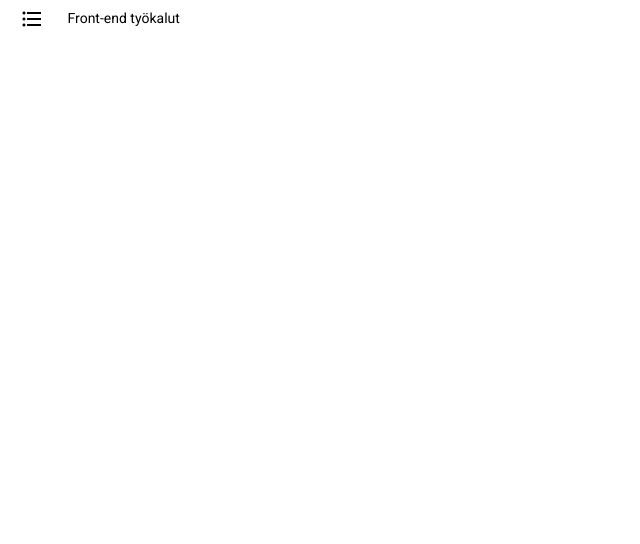
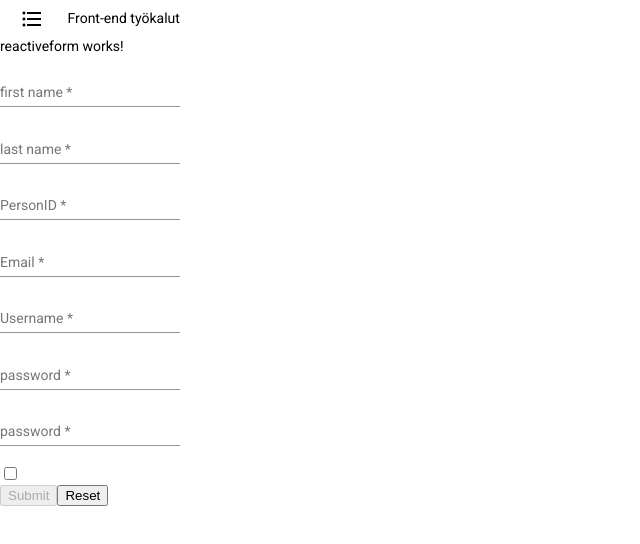
Before and after one commit to jamisuomalainenn/frontendtools, an Angular app: page /reactiveform in a window 1280 px wide. Before the commit this address led to /. Shown: the top 544 px of the page, without its empty margins (0-640 px from the left). Built offline with nearby package versions, Linux system fonts and the light colour scheme.

Commit message:
Forms 22.11.

```diff
--- a/src/app/app-routing.module.ts
+++ b/src/app/app-routing.module.ts
@@ -4,13 +4,15 @@ import { CalculatorComponent } from './calculator/calculator.component';
 import { FeedbackComponent } from './feedback/feedback.component';
 import { FormComponent } from './form/form.component';
 import { HelloworldComponent } from './helloworld/helloworld.component';
+import { ReactiveformComponent } from './reactiveform/reactiveform.component';
 
 
 const appRoutes: Routes = [
   { path: 'helloworld', component: HelloworldComponent },
   { path: 'calculator', component: CalculatorComponent },
   { path: 'feedback', component: FeedbackComponent },
-  { path: 'form', component: FormComponent }
+  { path: 'form', component: FormComponent },
+  { path: 'reactiveform', component: ReactiveformComponent }
 ];
 
 @NgModule({
--- /dev/null
+++ b/src/app/reactiveform/reactiveform.component.html
@@ -0,0 +1,75 @@
+<p>reactiveform works!</p>
+
+<form [formGroup]="profileForm" (ngSubmit)="onSubmit">
+    <mat-form-field>
+        <input matInput placeholder="first name" formControlName="firstName">
+
+        <mat-error *ngIf="firstName?.hasError('required')">Enter your first name</mat-error>
+        <mat-error *ngIf="firstName?.hasError('minlenght')">Minimum 2 characters required</mat-error>
+        <mat-error *ngIf="firstName?.hasError('pattern')">Must be valid name</mat-error>
+
+    </mat-form-field>
+    <br>
+    <mat-form-field>
+        <input matInput placeholder="last name" formControlName="lastName">
+
+        <mat-error *ngIf="lastName?.hasError('required')">Enter your last name</mat-error>
+        <mat-error *ngIf="lastName?.hasError('minlenght')">Minimum 2 characters required</mat-error>
+        <mat-error *ngIf="lastName?.hasError('pattern')">Must be valid name</mat-error>
+
+    </mat-form-field>
+    <br>
+    <mat-form-field>
+        <input matInput placeholder="PersonID" formControlName="personid">
+
+        <mat-error *ngIf="personid?.hasError('required')">Enter your Personal ID</mat-error>
+        <mat-error *ngIf="personid?.hasError('minlenght')">Minimum 11 characters required</mat-error>
+        <mat-error *ngIf="personid?.hasError('pattern')">Must be valid ID</mat-error>
+
+    </mat-form-field>
+    <br>
+    <mat-form-field>
+        <input matInput placeholder="Email" formControlName="email">
+
+        <mat-error *ngIf="email?.hasError('required')">Enter your email</mat-error>
+        <mat-error *ngIf="email?.hasError('pattern')">Must be valid email</mat-error>
+
+    </mat-form-field>
+    <br>
+
+    <mat-form-field>
+        <input matInput placeholder="Username" formControlName="username">
+
+        <mat-error *ngIf="username?.hasError('required')">Enter your username</mat-error>
+        <mat-error *ngIf="personid?.hasError('minlenght')">Minimum 6 characters required</mat-error>
+        <mat-error *ngIf="username?.hasError('pattern')">Must be valid username</mat-error>
+
+    </mat-form-field>
+    <br>
+    <mat-form-field>
+        <input matInput placeholder="password" formControlName="password"
+            pattern="(?=.*\d)(?=.*[a-z])(?=.*[A-Z]).{10,}$">
+
+        <mat-error *ngIf="password?.hasError('required')">At least 10 characters, capital letters and numerals
+        </mat-error>
+        <mat-error *ngIf="password?.hasError('minlenght')">Minimum 10 characters required</mat-error>
+        <mat-error *ngIf="password?.hasError('pattern')">False characters</mat-error>
+
+    </mat-form-field>
+    <br>
+    <mat-form-field>
+        <input matInput placeholder="password" formControlName="password2" pattern="{{password?.value}}">
+
+        <mat-error *ngIf="password2?.hasError('required')">Password must match</mat-error>
+
+    </mat-form-field>
+
+    <br>
+
+    <input type="checkbox" name="checkbox" formControlName="checkbox">
+    <mat-error *ngIf="checkbox?.hasError('requiredTrue')">Accept!</mat-error>
+    <br>
+
+    <button type="submit" class="btn btn-succes" [disabled]="!profileForm.valid">Submit</button>
+    <button type="reset" class="btn">Reset</button>
+</form>
--- /dev/null
+++ b/src/app/reactiveform/reactiveform.component.ts
@@ -0,0 +1,65 @@
+import { Component, OnInit } from '@angular/core';
+import { FormControl, FormBuilder, FormGroup, Validators } from '@angular/forms';
+
+@Component({
+  selector: 'app-reactiveform',
+  templateUrl: './reactiveform.component.html',
+  styleUrls: ['./reactiveform.component.css']
+})
+export class ReactiveformComponent implements OnInit {
+
+  profileForm: FormGroup;
+
+  onSubmit(profileForm: any) {
+
+    console.log('profileForm.value: ' + this.profileForm.value);
+    console.log('profileForm.value: ' + this.profileForm.value.firstName);
+    this.profileForm.reset();
+  }
+
+  constructor() {
+    this.profileForm = new FormGroup({
+      firstName: new FormControl('', [Validators.required, Validators.minLength(2), Validators.pattern('^[a-zA-Z]*$')]),
+      lastName: new FormControl('', [Validators.required, Validators.minLength(2), Validators.pattern('^[a-zA-Z]*$')]),
+      personid: new FormControl('', [Validators.required, Validators.minLength(2), Validators.pattern("^(0[1-9]|[12]\\d|3[01])(0[1-9]|1[0-2])([5-9]\\d\+|\\d\\d-|[01]\\dA)\\d{3}[\\dA-Z]$")]),
+      email: new FormControl('', [Validators.required, Validators.pattern("^[a-zA-Z@0-9. ]*$")]),
+      username: new FormControl('', [Validators.required, Validators.minLength(6), Validators.pattern("^[a-zA-Z0-9 ]*$")]),
+      password: new FormControl('', [Validators.required, Validators.minLength(10), Validators.pattern("(?=.*\d)(?=.*[a-z])(?=.*[A-Z]).{10,}$")]),
+      password2: new FormControl('', [Validators.required, Validators.minLength(10), Validators.pattern("{{password.value}}")]),
+      checkbox: new FormControl('', [Validators.requiredTrue])
+    })
+  }
+
+  get firstName() {
+    return this.profileForm.get('firstName');
+  }
+  get lastName() {
+    return this.profileForm.get('lastName')
+  }
+
+  get personid() {
+    return this.profileForm.get('personid')
+  }
+
+  get email() {
+    return this.profileForm.get('email')
+  }
+
+  get username() {
+    return this.profileForm.get('username')
+  }
+  get password() {
+    return this.profileForm.get('password')
+  }
+
+  get password2() {
+    return this.profileForm.get('password2')
+  }
+
+  get checkbox() {
+    return this.profileForm.get('checkbox')
+  }
+  ngOnInit(): void {
+  }
+
+}
--- a/src/app/toolbar/toolbar.component.html
+++ b/src/app/toolbar/toolbar.component.html
@@ -9,6 +9,7 @@
         <button mat-menu-item><a routerLink="/calculator" routerLinkActive="active">Calculator</a></button>
         <button mat-menu-item><a routerLink="/feedback" routerLinkActive="active">Feedback</a></button>
         <button mat-menu-item><a routerLink="/form" routerLinkActive="active">Forms</a></button>
+        <button mat-menu-item><a routerLink="/reactiveform" routerLinkActive="active">Reactive-Forms</a></button>
 
     </mat-menu>
 </mat-toolbar-row>
```
Also changed, not shown: src/app/app.module.ts (+6 -3 lines), src/app/form/form.component.html (+36 -41 lines), src/app/reactiveform/reactiveform.component.css (added), 1 other file (tests, documents, lock files or other folders).
